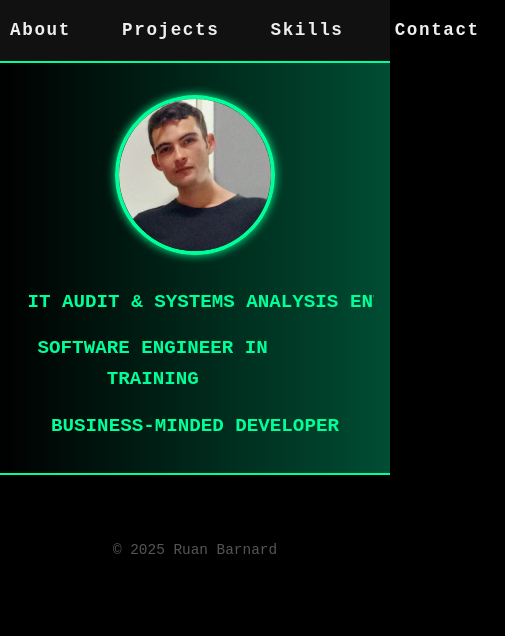
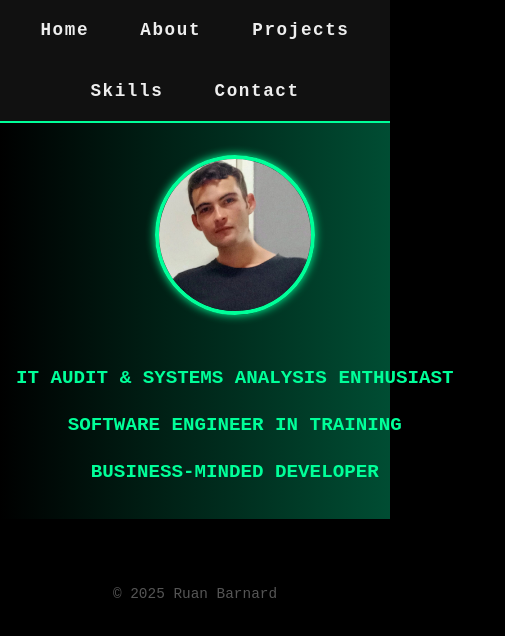
Before and after one commit to rc-barnard/rc-barnard.github.io, a plain HTML site: page index.html in a window 390 px wide. Shown: the whole page, 505 px wide, since content can reach past the window. Drawn offline with Linux system fonts and the light colour scheme.

Commit message:
Update index.html

```diff
--- a/index.html
+++ b/index.html
@@ -5,7 +5,6 @@
   <meta name="viewport" content="width=device-width, initial-scale=1" />
   <title>Ruan's Portfolio</title>
   <style>
-    /* RESET & BASE */
     * {
       margin: 0;
       padding: 0;
@@ -16,9 +15,9 @@
       color: #eee;
       font-family: 'Courier New', Courier, monospace;
       line-height: 1.6;
+      scroll-behavior: smooth;
     }
 
-    /* NAVIGATION */
     nav {
       position: sticky;
       top: 0;
@@ -31,8 +30,10 @@
     nav ul {
       list-style: none;
       display: flex;
+      flex-wrap: wrap;
       gap: 2rem;
       padding: 1rem;
+      justify-content: center;
     }
     nav ul li a {
       color: #eee;
@@ -44,16 +45,17 @@
       border-radius: 4px;
       transition: background-color 0.3s ease, color 0.3s ease;
     }
-    nav ul li a:hover {
+    nav ul li a:hover,
+    nav ul li a:focus {
       background-color: #00ff99;
       color: #000;
+      outline: none;
     }
 
-    /* HERO SECTION */
     .hero {
-      height: auto;
       display: flex;
-      justify-content: flex-start;
+      flex-wrap: wrap;
+      justify-content: center;
       align-items: center;
       background: linear-gradient(90deg, #000, #004d33);
       border-bottom: 2px solid #00ff99;
@@ -63,12 +65,10 @@
       margin: 0 auto;
       color: #00ff99;
       font-weight: bold;
-      flex-wrap: wrap;
     }
 
-    /* PROFILE PIC */
     .profile-pic {
-      flex: 0 0 160px;
+      width: 160px;
       height: 160px;
       border-radius: 50%;
       border: 4px solid #00ff99;
@@ -80,12 +80,13 @@
       width: 100%;
       height: 100%;
       object-fit: cover;
+      display: block;
     }
     .profile-pic:hover {
       transform: scale(1.05);
+      box-shadow: 0 0 20px #00ff99;
     }
 
-    /* TYPING TEXT */
     .typing-wrapper {
       display: flex;
       flex-direction: column;
@@ -93,29 +94,25 @@
       gap: 1rem;
       font-size: 1.6rem;
       font-family: 'Courier New', Courier, monospace;
+      white-space: nowrap;
+      overflow: hidden;
       text-align: center;
-      width: 100%;
-      overflow: hidden;
     }
 
     .typing {
       display: inline-block;
       overflow: hidden;
       white-space: nowrap;
-      border-right: 2px solid #00ff99;
       width: 0ch;
-    }
-
-    .typing:nth-of-type(1) {
-      animation: typing 3s steps(36, end) forwards;
+      animation: typing 3s steps(40, end) forwards;
     }
 
     .typing:nth-of-type(2) {
-      animation: typing 3s steps(32, end) forwards 3.2s;
+      animation-delay: 4s;
     }
 
     .typing:nth-of-type(3) {
-      animation: typing 3s steps(30, end) forwards 6.4s;
+      animation-delay: 8s;
     }
 
     @keyframes typing {
@@ -127,32 +124,69 @@
       }
     }
 
-    /* MOBILE RESPONSIVE */
-    @media (max-width: 600px) {
-      .hero {
-        flex-direction: column;
-        align-items: center;
-        text-align: center;
-      }
-      .typing-wrapper {
-        font-size: 1.2rem;
-      }
-      .typing {
-        animation: none;
-        border-right: none;
-        width: auto;
-        white-space: normal;
-        overflow: visible;
-      }
+    section {
+      padding: 3rem 2rem;
+      max-width: 900px;
+      margin: 0 auto;
+      border-bottom: 1px solid #00ff99;
+    }
+    section:last-of-type {
+      border-bottom: none;
+    }
+    h2 {
+      color: #00ff99;
+      margin-bottom: 1rem;
+      letter-spacing: 0.1rem;
+      text-transform: uppercase;
+      font-weight: 700;
+      border-left: 6px solid #00ff99;
+      padding-left: 0.8rem;
+    }
+    p {
+      font-size: 1.1rem;
+      margin-bottom: 1rem;
+      color: #ccc;
+    }
+    ul.skills-list {
+      list-style: none;
+      display: flex;
+      flex-wrap: wrap;
+      gap: 1rem;
+      color: #00ff99;
+    }
+    ul.skills-list li {
+      background: #003322;
+      padding: 0.5rem 1rem;
+      border-radius: 4px;
+      font-weight: bold;
+      font-size: 1rem;
+      box-shadow: 0 0 5px #00ff99;
     }
 
-    /* FOOTER */
     footer {
       text-align: center;
       padding: 1rem;
       font-size: 0.9rem;
       color: #555;
       margin-top: 3rem;
+    }
+
+    @media (max-width: 600px) {
+      .hero {
+        flex-direction: column;
+        text-align: center;
+      }
+      .profile-pic {
+        margin-bottom: 1rem;
+      }
+      .typing-wrapper {
+        white-space: normal;
+        font-size: 1.2rem;
+      }
+      .typing {
+        animation: none !important;
+        width: auto !important;
+      }
     }
   </style>
 </head>
```
